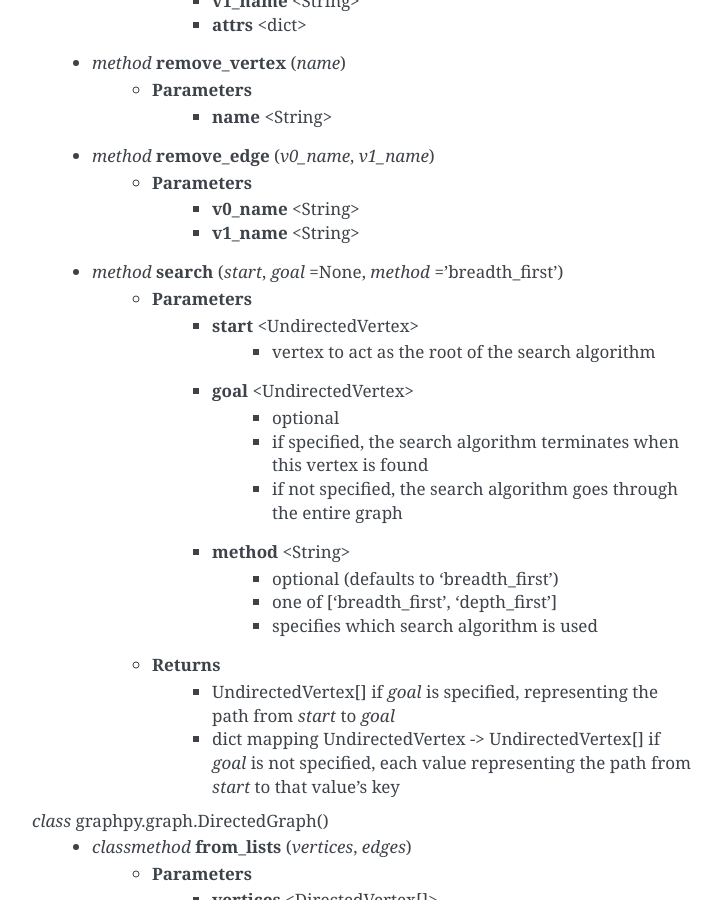
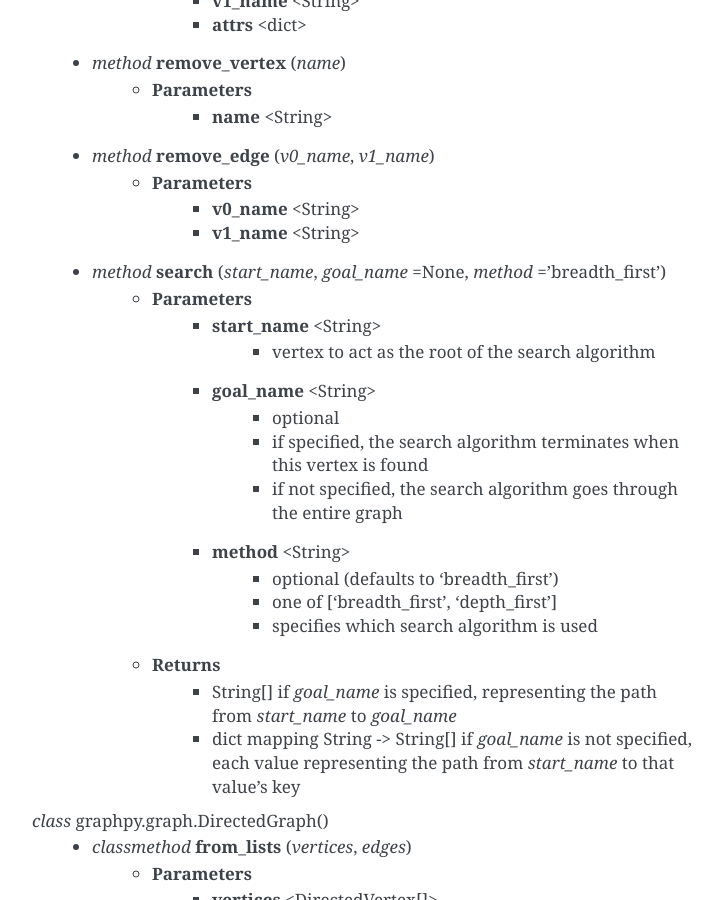
Before and after one commit to tscizzle/graphpy, a Sphinx documentation site: the page built from docs/library.rst, in a window 1280 px wide and 900 px high, scrolled down 6897 px. Shown: the whole window, without its empty margins (388-1110 px from the left). Built offline with Sphinx 7.4.7, drawn with Linux system fonts in a browser that asks for light colours; some of the changed text lies outside the part shown.

Commit message:
search takes names now

```diff
--- a/docs/library.rst
+++ b/docs/library.rst
@@ -212,11 +212,11 @@ graphpy.graph
         - **Parameters**
             - **v0_name** <String>
             - **v1_name** <String>
-    - *method* **search** (*start*, *goal* =None, *method* ='breadth_first')
+    - *method* **search** (*start_name*, *goal_name* =None, *method* ='breadth_first')
         - **Parameters**
-            - **start** <UndirectedVertex>
+            - **start_name** <String>
                 - vertex to act as the root of the search algorithm
-            - **goal** <UndirectedVertex>
+            - **goal_name** <String>
                 - optional
                 - if specified, the search algorithm terminates when this vertex is found
                 - if not specified, the search algorithm goes through the entire graph
@@ -225,8 +225,8 @@ graphpy.graph
                 - one of ['breadth_first', 'depth_first']
                 - specifies which search algorithm is used
         - **Returns**
-            - UndirectedVertex[] if *goal* is specified, representing the path from *start* to *goal*
-            - dict mapping UndirectedVertex -> UndirectedVertex[] if *goal* is not specified, each value representing the path from *start* to that value's key
+            - String[] if *goal_name* is specified, representing the path from *start_name* to *goal_name*
+            - dict mapping String -> String[] if *goal_name* is not specified, each value representing the path from *start_name* to that value's key
 
 *class* graphpy.graph.DirectedGraph()
     - *classmethod* **from_lists** (*vertices*, *edges*)
@@ -321,11 +321,11 @@ graphpy.graph
         - **Parameters**
             - **v_from_name** <String>
             - **v_to_name** <String>
-    - *method* **search** (*start*, *goal* =None, *method* ='breadth_first')
+    - *method* **search** (*start_name*, *goal_name* =None, *method* ='breadth_first')
         - **Parameters**
-            - **start** <DirectedVertex>
+            - **start_name** <String>
                 - vertex to act as the root of the search algorithm
-            - **goal** <DirectedVertex>
+            - **goal_name** <String>
                 - optional
                 - if specified, the search algorithm terminates when this vertex is found
                 - if not specified, the search algorithm goes through the entire graph
@@ -334,8 +334,8 @@ graphpy.graph
                 - one of ['breadth_first', 'depth_first']
                 - specifies which search algorithm is used
         - **Returns**
-            - DirectedVertex[] if *goal* is specified, representing the path from *start* to *goal*
-            - dict mapping DirectedVertex -> DirectedVertex[] if *goal* is not specified, each value representing the path from *start* to that value's key
+            - String[] if *goal_name* is specified, representing the path from *start_name* to *goal_name*
+            - dict mapping String -> String[] if *goal_name* is not specified, each value representing the path from *start_name* to that value's key
 
 *exception* graphpy.graph.BadGraphInputException
     - Indicates there is something wrong with an input graph_dict
```
Also changed, not shown: 2 other files.
